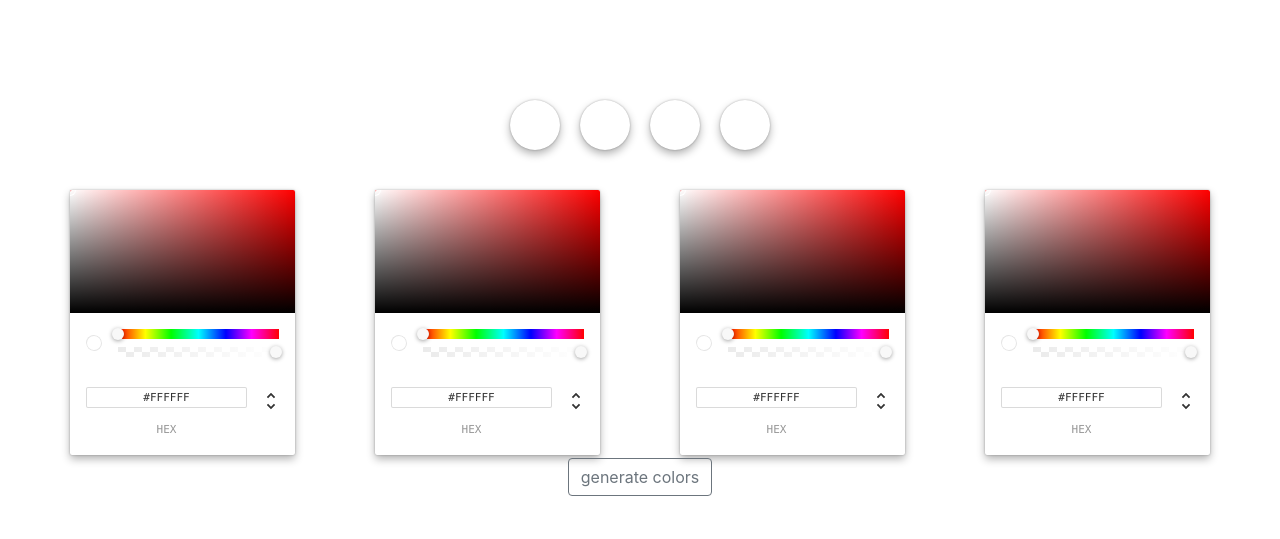
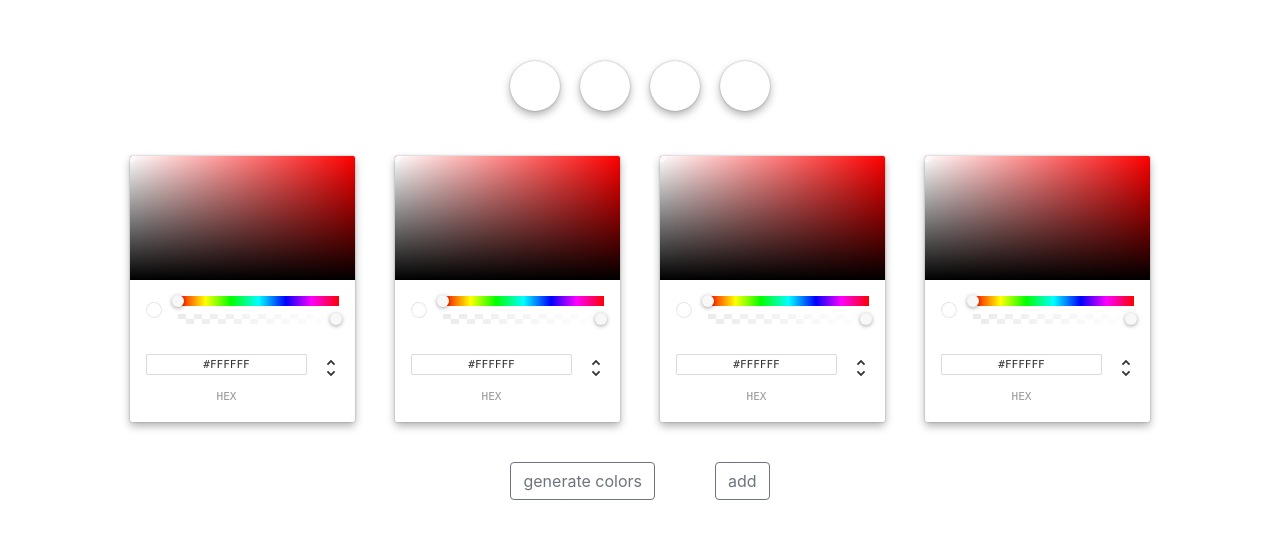
Before and after one commit to qiuriosity/intuitive-colors, a React (Create React App) app: page / in a window 1280 px wide. Shown: the part 107-646 px from the top of the page. Built offline with nearby package versions, Linux system fonts and the light colour scheme.

Commit message:
updated routing, color gen, css

```diff
--- a/src/App.css
+++ b/src/App.css
@@ -39,10 +39,13 @@
 
 .colorStation {
     display: flex;
+    width: 100vw;
+    justify-content: center;
+    flex-wrap: wrap;
 }
 
 .colorStation > * {
-    margin: 0px 40px;
+    margin: 10px 20px;
 }
 
 .squareSwatch {
@@ -52,22 +55,50 @@
 
 .palette {
     display: flex;
+    height: 90px;
     justify-content: center;
     align-items: center;
     padding-bottom: 30px;
+}
+
+.button {
+    margin: 30px;
 }
 
 .circleSwatch {
     box-shadow: 0 0 2px rgba(0,0,0,.3), 0 4px 8px rgba(0,0,0,.3);
     border-radius: 50%;
     margin: 10px 10px;
+    width: 50px;
+    height: 50px;
+    transition: width 0.5s, height 0.5s;
+}
+
+.circleSwatch:hover {
+    width: 75px;
+    height: 75px;
 }
 
 .swatchCol {
     display: flex;
+    justify-content: center;
+    align-items: center;
     flex-direction: column;
 }
 
-.swatchRow {
+.swatchCollection {
     display: flex;
+    justify-content: center;
+    width: 300px;
 }
+
+#paletteStation {
+    display: flex;
+    justify-content: center;
+    align-items: center;
+}
+
+#lightingSlider {
+    transform: rotate(90deg);
+    order: 1;
+}
--- a/src/App.js
+++ b/src/App.js
@@ -13,20 +13,31 @@ import 'bootstrap/dist/css/bootstrap.min.css';
 class App extends React.Component {
     constructor(props) {
         super(props);
-        this.state = {
-            palette: {}
-        };
+
+        this.prevPalette = JSON.parse(localStorage.getItem("palette"));
+        if (this.prevPalette !== null) {
+            this.state = {
+                palette: this.prevPalette
+            };
+        } else {
+            this.state = {
+                palette: {}
+            };
+        }
         this.setPalette = this.setPalette.bind(this);
     }
 
     setPalette(palette) {
         this.setState({
             palette: palette
+        }, () => {
+            localStorage.setItem("palette", JSON.stringify(this.state.palette))
         });
         console.log(this.state.palette);
     }
 
     render() {
+        console.log(this.state.palette);
         return (
             <Router>
                 <div className="App">
--- a/src/ColorStation.js
+++ b/src/ColorStation.js
@@ -16,7 +16,11 @@ class ColorStation extends React.Component {
         //     numCards: 4,
         //     colors: {}
         // };
+        this.state = {
+            colors: colors
+        };
         this.updatePalette = this.updatePalette.bind(this);
+        this.addCard = this.addCard.bind(this);
     }
 
     // componentDidMount() {
@@ -48,6 +52,14 @@ class ColorStation extends React.Component {
     //     }
     // }
 
+    addCard() {
+        colors[numCards] = "#ffffff";
+        numCards++;
+        this.setState({
+            colors: colors
+        });
+    }
+
     updatePalette(id, hex) {
         // this.setState({
         //     colors: {
@@ -56,6 +68,9 @@ class ColorStation extends React.Component {
         //     }
         // });
         colors[id] = hex;
+        this.setState({
+            colors: colors
+        });
         this.props.setPalette(colors);
     }
 
@@ -64,7 +79,7 @@ class ColorStation extends React.Component {
         var swatches = [];
         for (let i = 0; i < numCards; i++) {
             cards.push(<ColorCard key = {i} id = {i} updatePalette = {this.updatePalette}/>)
-            swatches.push(<Swatch key = {i} color = {colors[i]}/>)
+            swatches.push(<Swatch key = {i} color = {this.state.colors[i]}/>)
         }
 
         return (
@@ -73,7 +88,8 @@ class ColorStation extends React.Component {
                 <div className="colorStation">
                     {cards}
                 </div>
-                <Button href="/palette" variant="outline-secondary">generate colors</Button>
+                <Button className="button" href="/palette" variant="outline-secondary">generate colors</Button>
+                <Button className="button" onClick = {this.addCard} variant="outline-secondary">add</Button>
             </div>
         );
     }
--- a/src/Swatch.js
+++ b/src/Swatch.js
@@ -1,4 +1,6 @@
 import React from 'react';
+import OverlayTrigger from 'react-bootstrap/OverlayTrigger';
+import Tooltip from 'react-bootstrap/Tooltip';
 
 class Swatch extends React.Component {
     constructor(props) {
@@ -22,9 +24,25 @@ class Swatch extends React.Component {
     render() {
         // console.log(this.state.color);
         return (
-            <div className="circleSwatch" style={{backgroundColor: this.props.color, width: 50, height: 50}}></div>
+            // <div className="circleSwatch" style={{backgroundColor: this.props.color, width: 50, height: 50}}></div>
+            <OverlayTrigger
+                placement="bottom"
+                trigger = "hover"
+                overlay={<Tooltip id="button-tooltip-2">{this.props.color}</Tooltip>}
+            >
+                <div className="circleSwatch"
+                    style={{backgroundColor: this.props.color}}>
+                </div>
+            </OverlayTrigger>
         );
     }
+
+    // {({ ref, ...triggerHandler }) => (
+    //     <div className="circleSwatch"
+    //         {...triggerHandler}
+    //         style={{backgroundColor: this.props.color, width: 50, height: 50}}>
+    //     </div>
+    // )}
 }
 
 export default Swatch;
```
